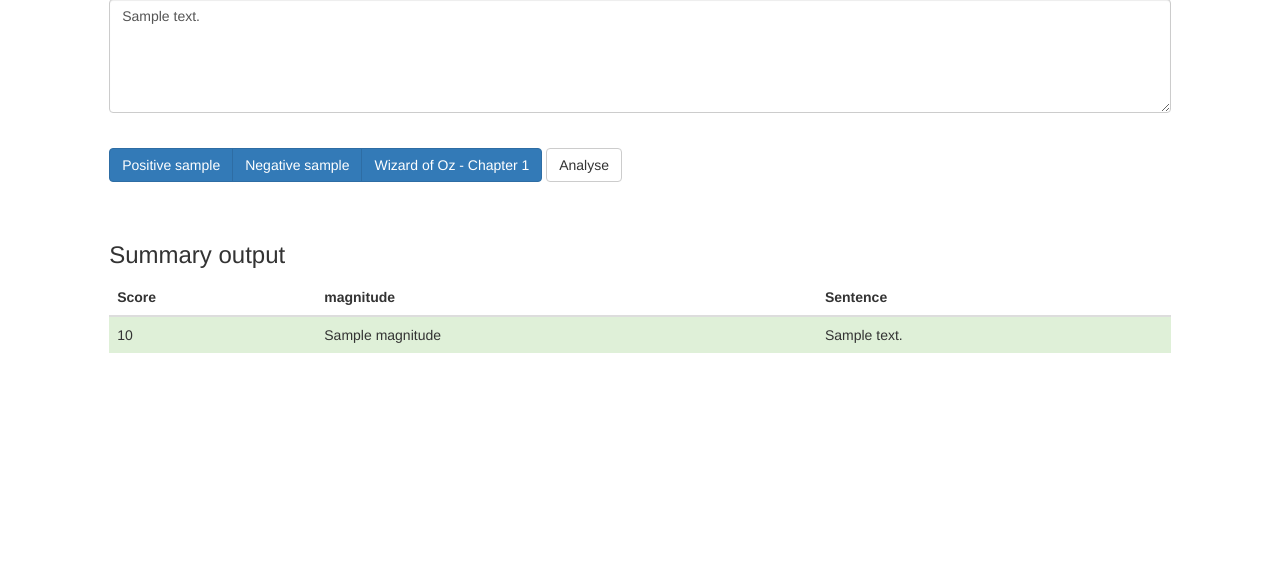
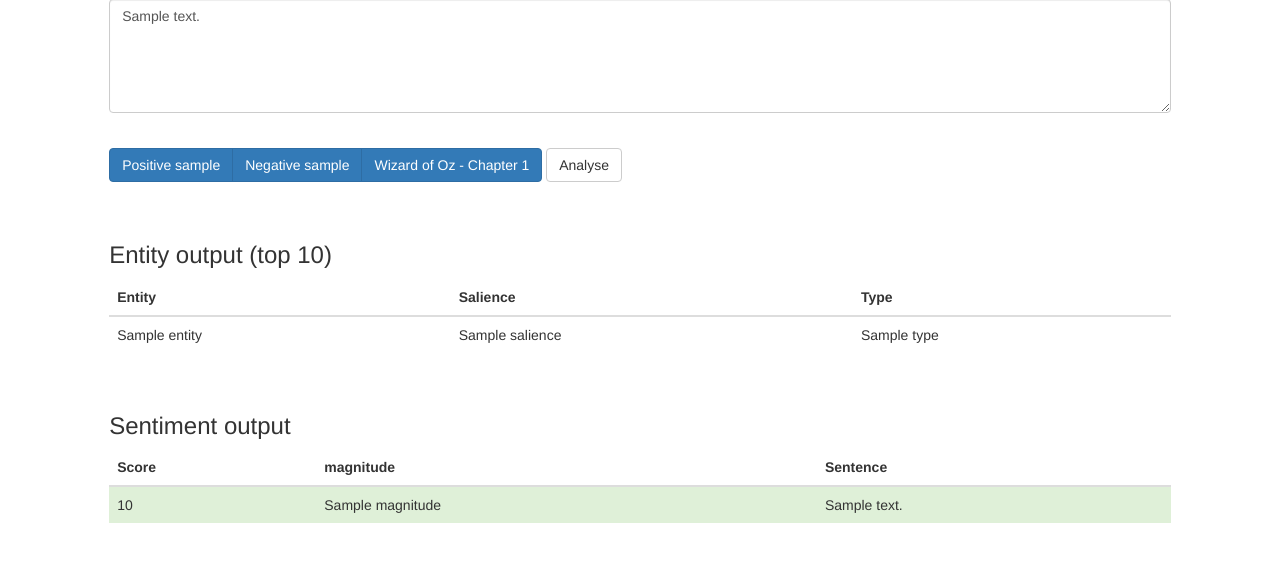
Before and after one commit to bialogic/DjangoApplicactionOld, a Django app: template ProjectA/firstapp/templates/SentimentAnalysis.html in a window 1280 px wide. Shown: the part 312-875 px from the top of the page. Before the commit the page ends 665 px from the top, so only its background shows below. Run offline with Django 3.2, Linux system fonts and the light colour scheme; the template is opened without the code that fills it: most values are stand-ins (such as "Sample title", 1, 10 or a date in 2020); some libraries are stand-ins or nearby versions.

Commit message:
Added entity analysis

```diff
--- a/ProjectA/firstapp/templates/SentimentAnalysis.html
+++ b/ProjectA/firstapp/templates/SentimentAnalysis.html
@@ -92,7 +92,33 @@ Matthew Weaver, 2016
         </div>
         <button type="submit" class="btn btn-default">Analyse</button>
         <br><br><br>
-        <h3>Summary output</h3>
+
+         <h3>Entity output (top 10)</h3>
+        <table class="table">
+            <thead>
+                <tr>
+                    <th>Entity</th>
+                    <th>Salience</th>
+                    <th>Type</th>
+                </tr>
+            </thead>
+            <tbody>
+                <!--  -->
+                {% for i in entity_response.entities|slice:":10" %}
+
+                    <tr class="default">
+                        <td>{{i.name}}</td>
+                        <td>{{i.salience}}</td>
+                        <td>{{i.type}}</td>
+                    </tr>
+
+                {% endfor %}
+            </tbody>
+        </table>
+
+
+        <br>
+        <h3>Sentiment output</h3>
         <table class="table">
             <thead>
                 <tr>
```
Also changed, not shown: ProjectA/firstapp/views.py (+19 -3 lines).
